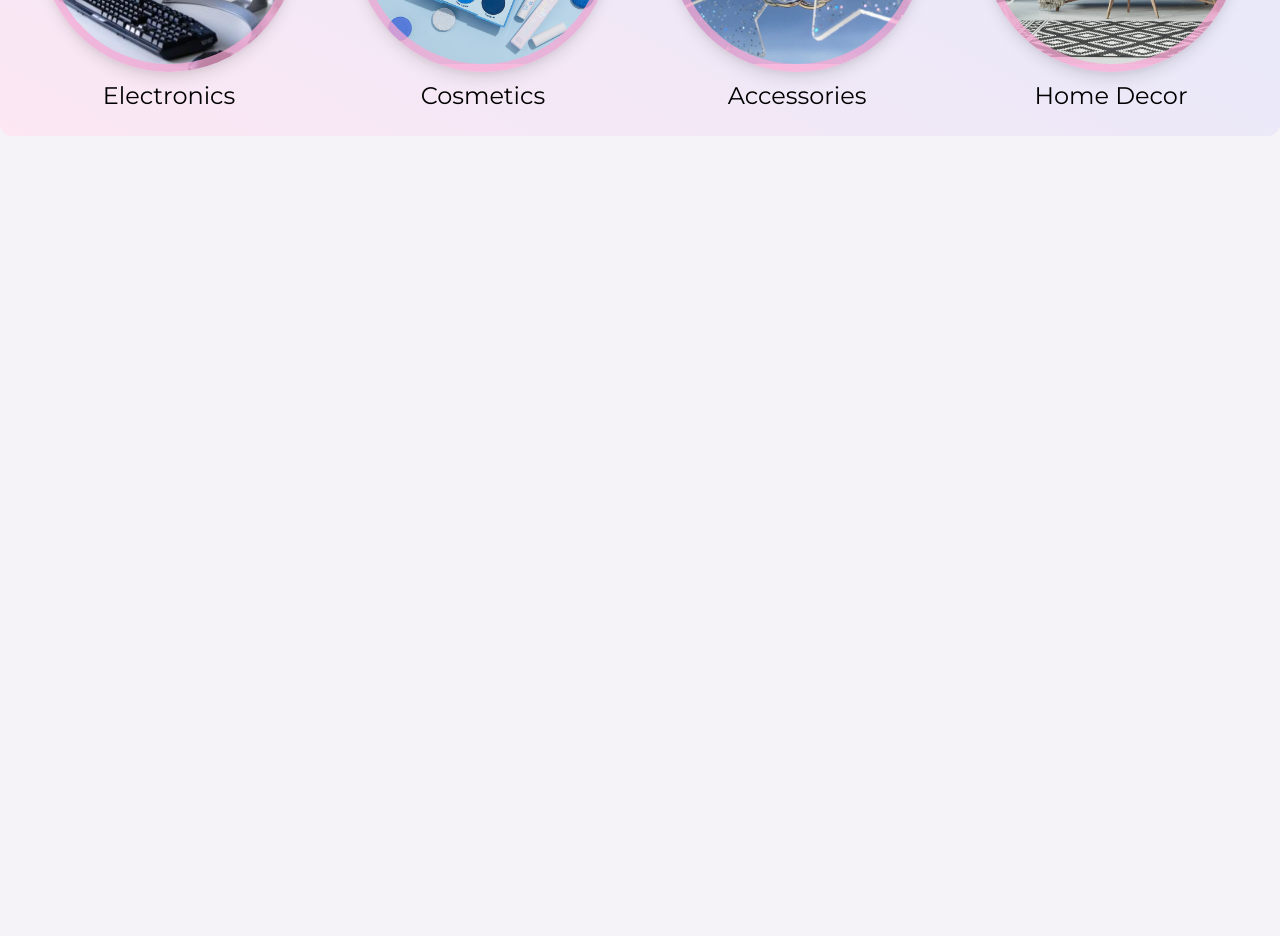
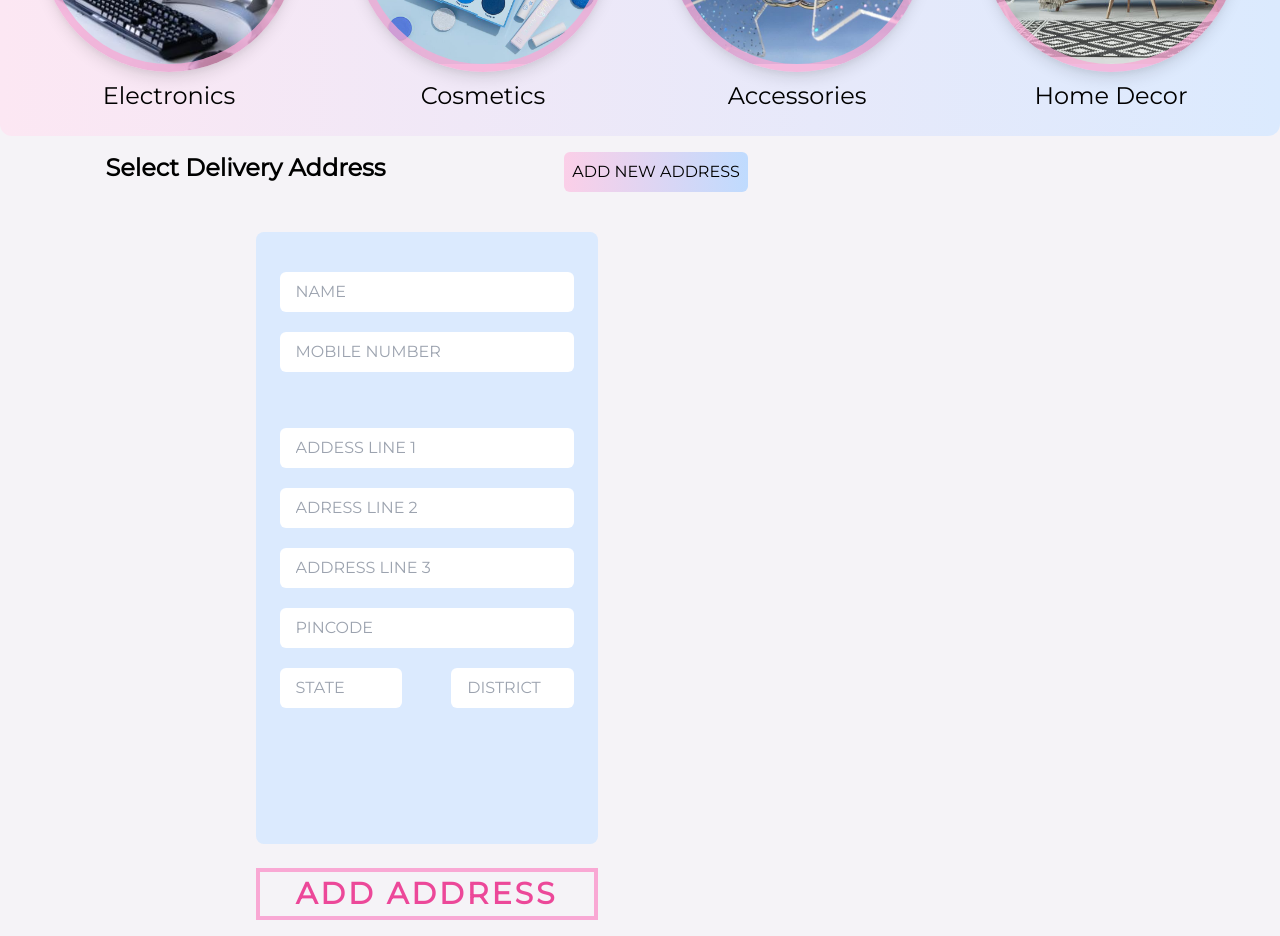
Before and after one commit to Team-Asyncc/async-ecommerce, a React (Create React App) app: page / in a window 1280 px wide. Shown: the part 1480-2416 px from the top of the page. Before the commit the page ends 1616 px from the top, so only its background shows below. Built offline with nearby package versions, Linux system fonts and the light colour scheme; no server answers.

Commit message:
Add Address Page started

```diff
--- /dev/null
+++ b/src/components/AddAddressPage/AddAddressPage.jsx
@@ -0,0 +1,21 @@
+import React from 'react';
+import AddressForm from './AddressForm';
+
+const AddAddressPage = () => {
+  return (
+    <div className="add-address-page h-screen w-4/6 p-4 flex flex-col items-center">
+      <div className="head flex justify-around w-full mb-10">
+        <div className="text-2xl font-bold">Select Delivery Address</div>
+        <button className="bg-gradient-to-r from-pink-200 to-blue-200 p-2 rounded-md text-md">
+          ADD NEW ADDRESS
+        </button>
+      </div>
+      <AddressForm />
+      <button className="w-5/12 mt-6 border-pink-300 border-4 p-1 tracking-widest text-3xl font-semibold text-pink-500">
+        ADD ADDRESS
+      </button>
+    </div>
+  );
+};
+
+export default AddAddressPage;
--- /dev/null
+++ b/src/components/AddAddressPage/AddressForm.jsx
@@ -0,0 +1,54 @@
+import React from 'react';
+
+const AddressForm = () => {
+  return (
+    <form className="address-form h-5/6 w-5/12 flex flex-col px-6 py-10 bg-blue-100 rounded-lg ">
+      <div className="flex flex-col mb-14">
+        <input
+          type="text"
+          placeholder="NAME"
+          className="mb-5 px-4 py-2 rounded-md focus:outline-none focus:shadow-lg focus:bg-pink-50"
+        />
+        <input
+          type="tel"
+          placeholder="MOBILE NUMBER"
+          className="px-4 py-2 rounded-md focus:outline-none focus:shadow-lg focus:bg-pink-50"
+        />
+      </div>
+      <input
+        type="text"
+        placeholder="ADDESS LINE 1"
+        className="mb-5 px-4 py-2 rounded-md focus:outline-none focus:shadow-lg focus:bg-pink-50"
+      />
+      <input
+        type="text"
+        placeholder="ADRESS LINE 2"
+        className="mb-5 px-4 py-2 rounded-md focus:outline-none focus:shadow-lg focus:bg-pink-50"
+      />
+      <input
+        type="text"
+        placeholder="ADDRESS LINE 3"
+        className="mb-5 px-4 py-2 rounded-md focus:outline-none focus:shadow-lg focus:bg-pink-50"
+      />
+      <input
+        type="text"
+        placeholder="PINCODE"
+        className="mb-5 px-4 py-2 rounded-md focus:outline-none focus:shadow-lg focus:bg-pink-50"
+      />
+      <div className="flex flex-wrap justify-between">
+        <input
+          type="text"
+          placeholder="STATE"
+          className="w-5/12 px-4 py-2 rounded-md focus:outline-none focus:shadow-lg focus:bg-pink-50"
+        />
+        <input
+          type="text"
+          placeholder="DISTRICT"
+          className="w-5/12 px-4 py-2 rounded-md focus:outline-none focus:shadow-lg focus:bg-pink-50"
+        />
+      </div>
+    </form>
+  );
+};
+
+export default AddressForm;
--- a/src/components/Categories/Categories.jsx
+++ b/src/components/Categories/Categories.jsx
@@ -5,7 +5,7 @@ const Categories = () => {
   return (
     <div className="categories">
       <div className="text-4xl mb-10 ml-8 font-extrabold">CATEGORIES</div>
-      <div className="bg-gradient-to-tr from-pink-100 to-blue-100 bg-opacity-20 min-h-96 w-full rounded-xl grid grid-cols-1 sm:grid-cols-2  lgCustom:grid-cols-4 p-3">
+      <div className="bg-gradient-to-r from-pink-100 to-blue-100 bg-opacity-20 min-h-96 w-full rounded-xl grid grid-cols-1 sm:grid-cols-2  lgCustom:grid-cols-4 p-3">
         <CategoryCard
           class_name="categories-mens-clothing"
           category_type="Men's Clothing"
--- a/src/components/Home.jsx
+++ b/src/components/Home.jsx
@@ -2,6 +2,7 @@ import React, { useEffect } from 'react';
 import Categories from './Categories/Categories';
 import { useSelector, useDispatch } from 'react-redux';
 import { loadProducts } from '../redux/slices/productSlice';
+import AddAddressPage from './AddAddressPage/AddAddressPage';
 
 // import { getAllProducts, getSpecificProduct } from '../services/products';
 
@@ -21,6 +22,7 @@ const Home = () => {
         <p className="bg-red-300 p-3 rounded">ECOMMERCE WEBSITE</p>
       </header>
       <Categories />
+      <AddAddressPage />
     </div>
   );
 };
--- a/tailwind.config.js
+++ b/tailwind.config.js
@@ -7,6 +7,9 @@ module.exports = {
         lgCustom: '1100px',
         xlCustom: '1340px',
       },
+      outline: {
+        pink: '2px solid #f9a8d400',
+      },
     },
   },
   variants: {
```
